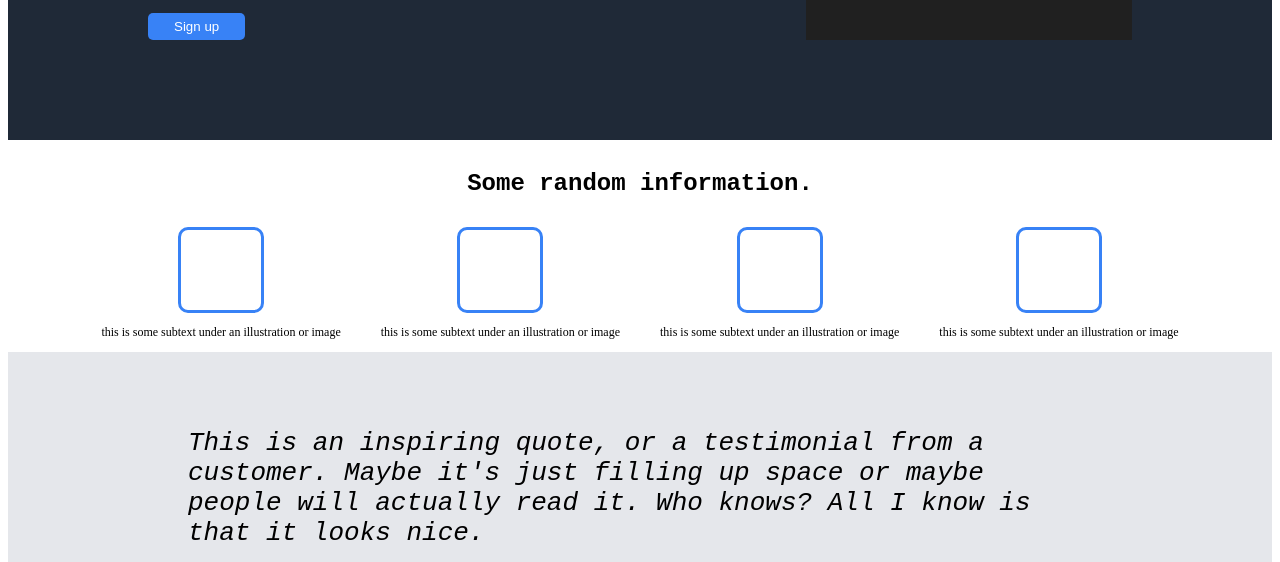
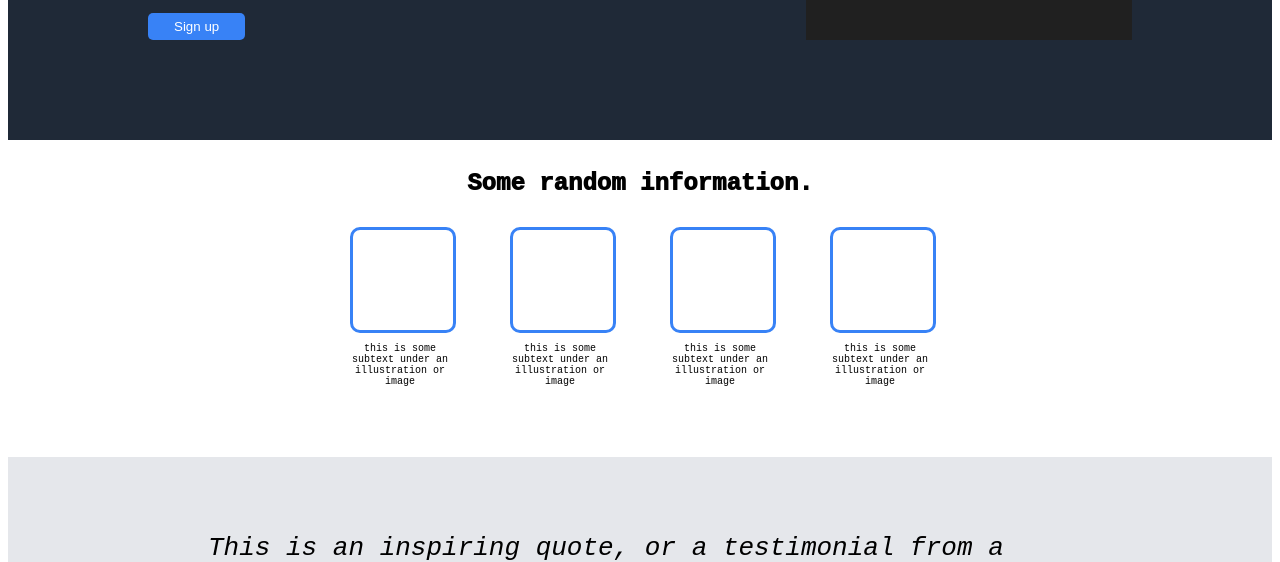
Before and after one commit to KaleemKomal/Landing-Page, a plain HTML site: page index.html in a window 1280 px wide. Shown: the part 256-818 px from the top of the page. Drawn offline with Linux system fonts and the light colour scheme.

Commit message:
Section 2 Complete the css of section 2 has been completed and everything is aligned

```diff
--- a/styles.css
+++ b/styles.css
@@ -60,7 +60,7 @@ a{
     justify-content: center;
     align-items: center;
     padding: 10px;
-    font-weight: 900;
+    font-weight: 1000;
     font-family:'Courier New', Courier, monospace;
 }
 
@@ -68,15 +68,29 @@ a{
     border: 3px solid;
     border-color: #3882F6;
     border-radius: 10px;
-    height: 80px;
-    width: 80px;
+    height: 100px;
+    width: 100px;
 
 }
 
 .icon-container{
     display: flex;
     justify-content: center;
-    gap: 40px;
+    gap: 60px;
+    padding-bottom: 60px;
+}
+
+.icon-subtext{
+    display: flex;
+    flex-direction: column;
+    text-align: center;
+    max-width: 100px;
+    font-family:'Courier New', Courier, monospace;
+}
+
+.the-subtext{
+    font-size: 10px;
+
 }
 
 .three{
@@ -84,7 +98,7 @@ a{
 }
 
 .the-quote{
-    padding: 50px 180px;
+    padding: 50px 200px;
 }
 
 .quote{
@@ -98,19 +112,6 @@ a{
     font-family:'Courier New', Courier, monospace;
 }
 
-.icon-subtext{
-    display: flex;
-    flex-direction: column;
-    justify-content: center;
-    align-items: center;
-}
-
-.the-subtext{
-    display: flex;
-    font-size: 12px;
-    justify-content: center;
-}
-
 .four{
     background-color: #E5E7EB;
 }
```
